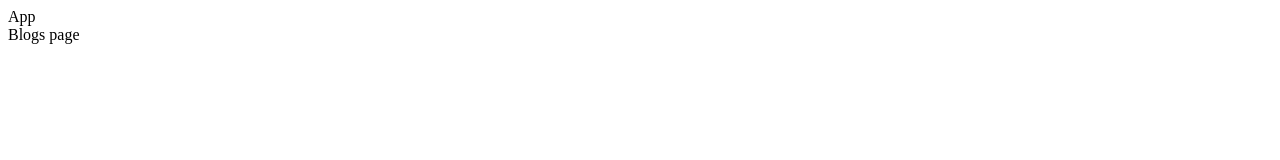
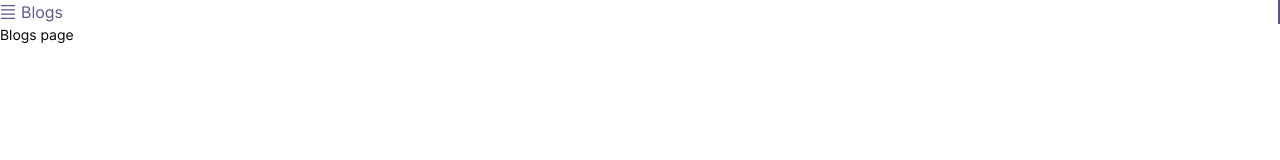
Before and after one commit to a1tsv/WriteStream, a React (Vite) app: page /blogs in a window 1280 px wide. Shown: the top 160 px of the page. Built offline with nearby package versions, Linux system fonts and the light colour scheme.

Commit message:
added MenuLink

```diff
--- a/package.json
+++ b/package.json
@@ -36,6 +36,7 @@
 		"msw-storybook-addon": "^1.7.0",
 		"react": "^18.2.0",
 		"react-dom": "^18.2.0",
+		"react-icons": "^4.7.1",
 		"react-redux": "^8.0.5",
 		"react-router-dom": "^6.8.0",
 		"sass": "^1.58.0",
--- a/src/app/App.tsx
+++ b/src/app/App.tsx
@@ -1,5 +1,15 @@
+import { MenuLink } from '@shared/ui/MenuLink/ui'
+import { RxRows } from 'react-icons/rx'
+
 function App() {
-	return <div>App</div>
+	return (
+		<div>
+			<MenuLink to='/blogs'>
+				<RxRows />
+				Blogs
+			</MenuLink>
+		</div>
+	)
 }
 
 export default App
--- a/src/app/styles/fonts.scss
+++ b/src/app/styles/fonts.scss
@@ -1,7 +1,6 @@
 @font-face {
 	font-family: 'Inter';
-	src: local('Inter Regular'), local('Inter-Regular'),
-		url(../../../public/fonts/Inter-Regular.woff2) format('woff2'),
+	src: url(../../../public/fonts/Inter-Regular.woff2) format('woff2'),
 		url(../../../public/fonts/Inter-Regular.woff) format('woff'),
 		url(../../../public/fonts/Inter-Regular.ttf) format('truetype');
 	font-weight: 400;
@@ -10,8 +9,7 @@
 
 @font-face {
 	font-family: 'Inter';
-	src: local('Inter Semi Bold'), local('Inter-Semi-Bold'),
-		url(../../../public/fonts/Inter-SemiBold.woff2) format('woff2'),
+	src: url(../../../public/fonts/Inter-SemiBold.woff2) format('woff2'),
 		url(../../../public/fonts/Inter-SemiBold.woff) format('woff'),
 		url(../../../public/fonts/Inter-SemiBold.ttf) format('truetype');
 	font-weight: 600;
@@ -20,8 +18,7 @@
 
 @font-face {
 	font-family: 'Inter';
-	src: local('Inter Bold'), local('Inter-Bold'),
-		url(../../../public/fonts/Inter-Bold.woff2) format('woff2'),
+	src: url(../../../public/fonts/Inter-Bold.woff2) format('woff2'),
 		url(../../../public/fonts/Inter-Bold.woff) format('woff'),
 		url(../../../public/fonts/Inter-Bold.ttf) format('truetype');
 	font-weight: 700;
--- a/src/main.tsx
+++ b/src/main.tsx
@@ -1,5 +1,6 @@
 import App from './app/App'
 import { AppRouter, StoreProvider } from '@app/providers'
+import '@app/styles/index.scss'
 import ReactDOM from 'react-dom/client'
 import { BrowserRouter } from 'react-router-dom'
 
--- a/src/shared/ui/MenuLink/ui/index.tsx
+++ b/src/shared/ui/MenuLink/ui/index.tsx
@@ -1,4 +1,26 @@
+import { fzRem } from '@app/styles'
 import { NavLink } from 'react-router-dom'
 import styled from 'styled-components'
 
-export const MenuLink = styled(NavLink)``
+export const MenuLink = styled(NavLink)`
+	${fzRem(16)}
+	display: flex;
+	align-items: center;
+	gap: 0.3125rem;
+
+	&.active {
+		color: var(--color-purple);
+		fill: var(--color-purple);
+		border-right: 0.125rem solid var(--color-purple);
+	}
+
+	@media (any-hover: hover) {
+		&:hover {
+			color: var(--color-purple);
+			fill: var(--color-purple);
+			border-right: 0.125rem solid var(--color-purple);
+		}
+	}
+
+	transition: color 0.3s ease 0s, fill 0.3s ease 0s, border-right 0.3s ease 0s;
+`
```
Also changed, not shown: 1 other file (tests, documents, lock files or other folders).
